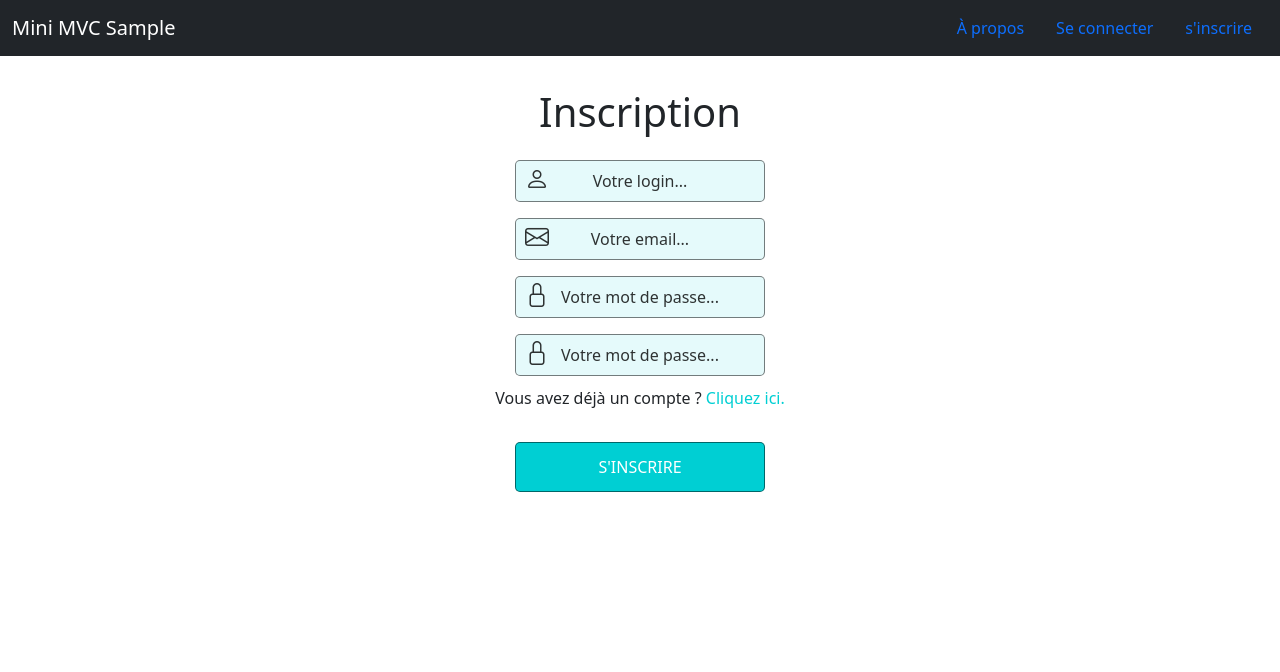
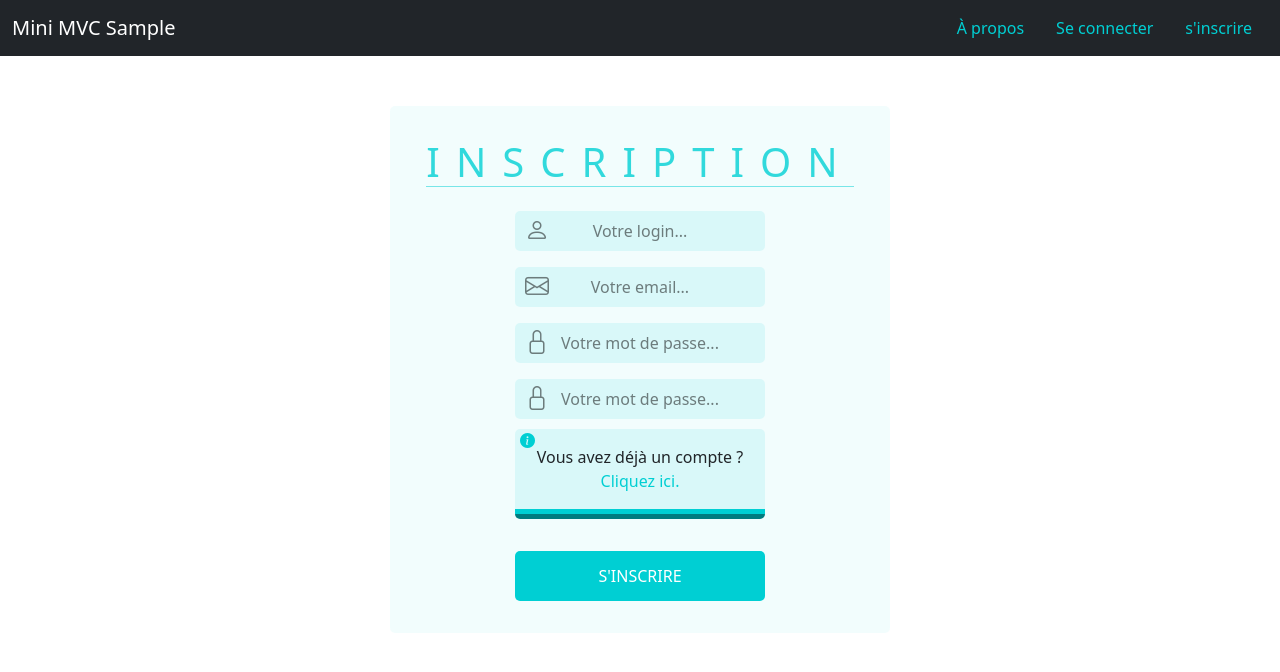
Before and after one commit to YaelBusser/SLAM4_TP1, a PHP site: page /inscription in a window 1280 px wide. Shown: the top 672 px of the page. Run offline with PHP 8.4, Linux system fonts and the light colour scheme; some libraries are stand-ins or nearby versions.

Commit message:
Amélioration design connexion et inscription

```diff
--- a/public/style/main.css
+++ b/public/style/main.css
@@ -1,84 +1,121 @@
-.block-img-like{
+.block-img-like {
     display: flex;
     justify-content: center;
     align-items: center;
 }
-.img-like{
+
+.img-like {
     width: 500px;
 }
-.block-form{
+
+.block-form {
     width: 500px;
     padding: 2em;
-    margin: auto;
     display: flex;
     flex-direction: column;
     justify-content: center;
     align-items: center;
+    background-color: rgba(0, 207, 211, 0.05);
+    margin-left: auto;
+    margin-right: auto;
+    margin-top: 50px;
+    border-radius: 5px 5px 5px 5px;
 }
-.block-form span{
+
+.block-form span {
     display: flex;
     justify-content: center;
     align-items: center;
     width: 250px;
     position: relative;
 }
-.block-form input{
+
+.block-form input {
     width: 250px;
     margin: auto;
     margin-top: 1em;
     border-radius: 5px 5px 5px 5px;
-    border-style: solid;
-    border: 1px solid rgba(0,0,0,0.5);
+    border-style: none;
+    border: none;
+    padding: 0.5rem;
+    background-color: rgba(0, 207, 211, 0.1);
     text-align: center;
-    padding: 0.5rem;
-    background-color: rgba(0, 207, 211 , 0.1);
 }
-.block-form input::placeholder{
+
+.block-form input::placeholder {
     text-align: center;
-    color: rgba(0,0,0,0.8);
+    color: rgba(0, 0, 0, 0.5);
 }
-.block-form input:focus{
-    border: none;
+.block-form input:focus {
+    outline: none;
 }
-.block-form p{
+
+.block-form p {
     text-align: center;
     margin-top: 10px;
 }
-input[type=submit]{
+
+.block-form input[type=submit] {
     min-height: 50px;
     text-transform: uppercase;
-    background-color: rgba(0, 207, 211 ,1);
+    background-color: rgba(0, 207, 211, 1);
     color: white;
     transition: ease-in-out 0.2s;
 }
-input[type=submit]:hover{
-    background-color: rgba(0,207,211,0.1);
-    color: rgba(0,0,0,0.8);
+
+.block-form input[type=submit]:hover {
+    background-color: rgba(0, 207, 211, 0.1);
+    color: rgba(0, 0, 0, 0.8);
 }
-.block-form h1{
+
+.block-form h1 {
     text-align: center;
+    text-transform: uppercase;
+    letter-spacing: 1rem;
+    color: rgba(0, 207, 211, 0.8);
+    border-bottom: 1px solid rgba(0, 207, 211, 0.5);
 }
-.block-form .bi{
-    color: rgba(0,0,0,0.8);
+
+.block-form .bi {
+    color: rgba(0, 0, 0, 0.5);
     font-size: 1.5em;
     position: absolute;
     left: 10px;
     top: 30%;
 }
-.block-form .errorForm{
-    background-color: rgba(255,0,0,0.6);
+
+.block-form .errorForm {
+    background-color: rgba(255, 0, 0, 0.6);
     color: white;
     padding: 1rem;
+    border-radius: 5px 5px 5px 5px;
 }
-.txtSubForm{
-    margin-top: 5em;
+
+.txtSubForm {
+    border-bottom: 1px solid rgba(0, 207, 211, 1);
+    border-bottom-left-radius: 5px;
+    border-bottom-right-radius: 5px;
+    border-bottom-style: ridge;
+    border-bottom-width: 10px;
+    background-color: rgba(0,207,211,0.1);
+    padding: 1rem;
+    border-radius: 5px 5px 5px 5px;
 }
-.txtSubForm a{
-    color: rgba(0, 207, 211 ,1);
+
+.txtSubForm a {
+    color: rgba(0, 207, 211, 1);
     text-decoration: none;
     transition: ease-in-out 0.2s;
 }
-.txtSubForm a:hover{
+
+.txtSubForm a:hover {
     text-decoration: underline;
-    color: rgba(0,207,211,0.5);
+    color: rgba(0, 207, 211, 0.5);
 }
+.nav-item a{
+    color: rgba(0, 207, 211, 1);
+    transition: ease-in-out 0.2s;
+}
+.nav-item a:hover{
+    color: rgba(0, 207, 211, 0.5);
+}
--- a/views/inscription.php
+++ b/views/inscription.php
@@ -22,7 +22,10 @@
         <i class="bi bi-lock"></i>
         <input type="password" placeholder="Votre mot de passe..." name="pwd2Inscription">
     </span>
-    <p class="txtSubForm">Vous avez déjà un compte ? <a href="/connection">Cliquez ici.</a></p>
+    <span>
+        <i class="bi bi-info-circle-fill" style="color: rgba(0, 207, 211, 1); top: 10px; left: 5px;font-size: 15px"></i>
+        <p class="txtSubForm">Vous avez déjà un compte ? <a href="/connection">Cliquez ici.</a></p>
+    </span>
     <span>
         <input type="submit" value="s'inscrire" name="btnInscription" class="btn-form">
     </span>
```
Also changed, not shown: views/connection.php (+6 -3 lines).
